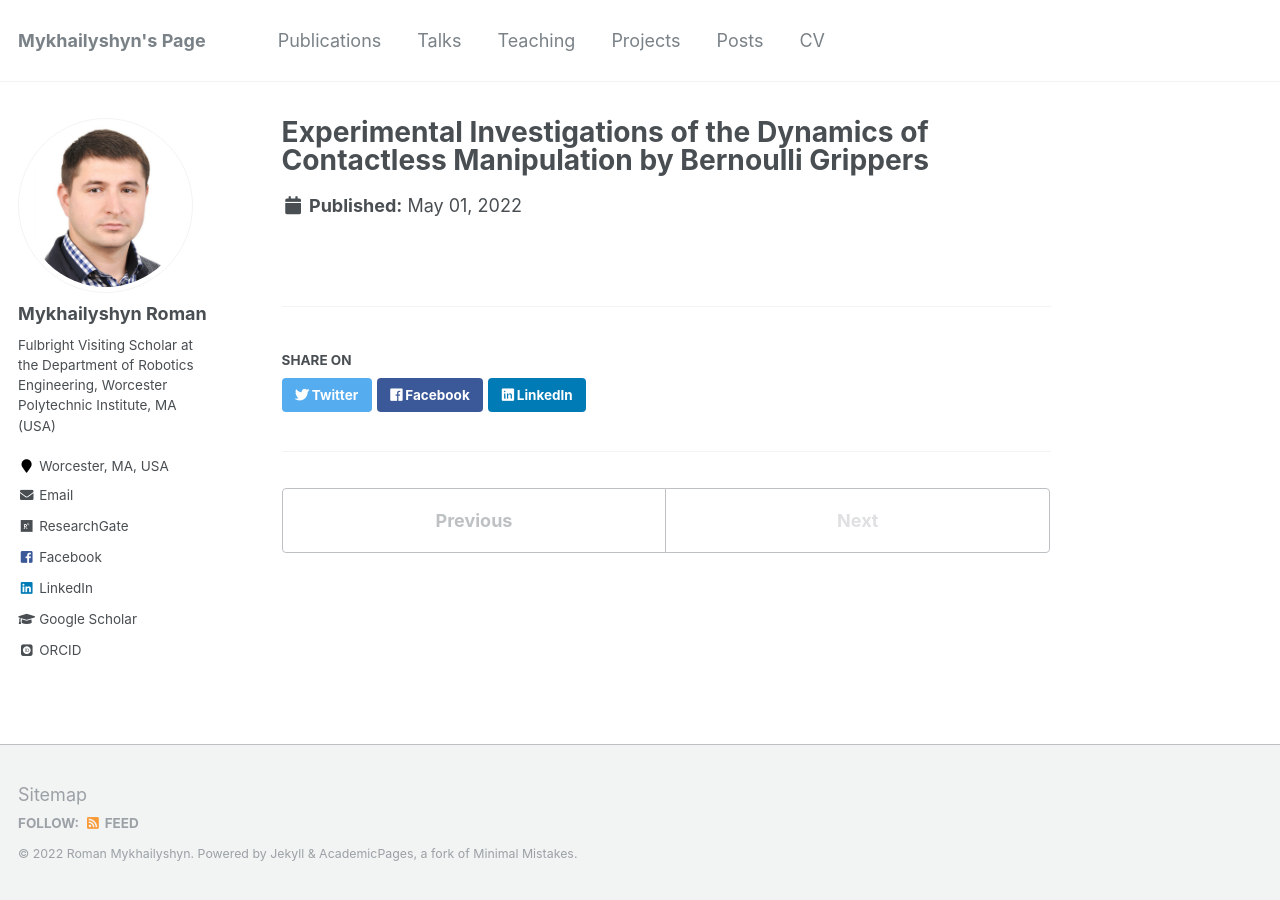
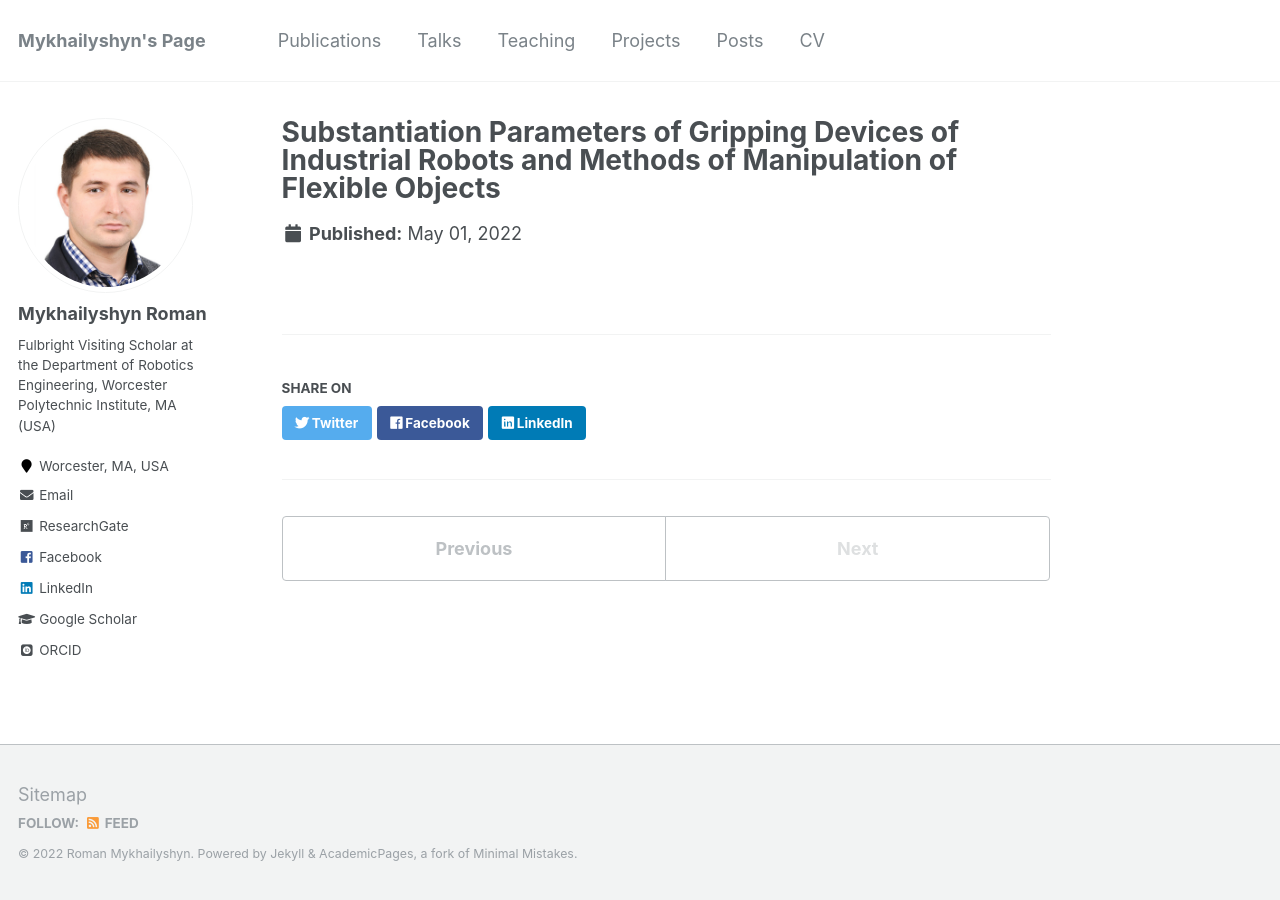
Before and after one commit to RomanMykhailyshyn/RomanMykhailyshyn.github.io, a Jekyll site: the page built from _portfolio/portfolio-4.md, in a window 1280 px wide. Built offline with Jekyll 4.4.1, drawn with Linux system fonts in a browser that asks for light colours; some web fonts are replaced.

Commit message:
Update portfolio-4.md

```diff
--- a/_portfolio/portfolio-4.md
+++ b/_portfolio/portfolio-4.md
@@ -1,5 +1,5 @@
 ---
-title: "Experimental Investigations of the Dynamics of Contactless Manipulation by Bernoulli Grippers"
-excerpt: "<br/><img src='/images/P4.png'>"
+title: "Substantiation Parameters of Gripping Devices of Industrial Robots and Methods of Manipulation of Flexible Objects"
+excerpt: "<br/><img src='/images/P3.png'>"
 collection: portfolio
 ---
```
